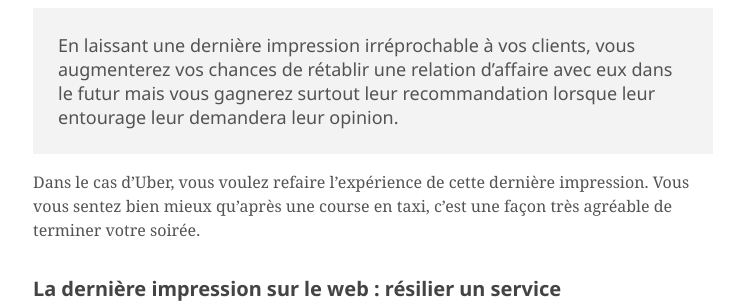
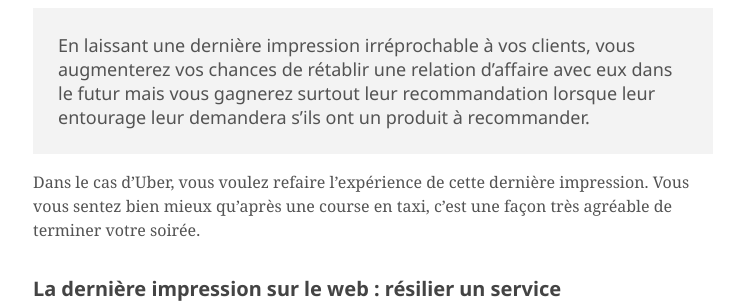
Before and after one commit to tarikpeudon/tarikpeudon.github.io, a Jekyll site: the page built from _posts/2015-11-14-la-derniere-impression-compte-aussi.markdown, in a window 1280 px wide. Shown: the part 1008-1311 px from the top of the page, without its empty margins (267-1009 px from the left). Built offline with Jekyll 4.4.1, drawn with Linux system fonts in a browser that asks for light colours; some web fonts are replaced.

Commit message:
Update 2015-11-14-la-derniere-impression-compte-aussi.markdown

```diff
--- a/_posts/2015-11-14-la-derniere-impression-compte-aussi.markdown
+++ b/_posts/2015-11-14-la-derniere-impression-compte-aussi.markdown
@@ -17,7 +17,7 @@ Une amie qui rentrait de vacances me racontait l’autre jour son expérience à
 
 Il existe un fort lien émotionnel associé à la dernière impression que nous laisse une personne ou une organisation. Vous pouvez avoir entretenu d’excellentes relations avec quelqu’un pendant des années, si vous vous plantez sur la dernière impression, tout le capital sympathie que vous aviez accumulé disparait à jamais.
 
-> En laissant une dernière impression irréprochable à vos clients, vous augmenterez vos chances de rétablir une relation d’affaire avec eux dans le futur mais vous gagnerez surtout leur recommandation lorsque leur entourage leur demandera leur opinion.
+> En laissant une dernière impression irréprochable à vos clients, vous augmenterez vos chances de rétablir une relation d’affaire avec eux dans le futur mais vous gagnerez surtout leur recommandation lorsque leur entourage leur demandera s'ils ont un produit à recommander.
 
 Dans le cas d’Uber, vous voulez refaire l’expérience de cette dernière impression. Vous vous sentez bien mieux qu’après une course en taxi, c’est une façon très agréable de terminer votre soirée.
 
```
